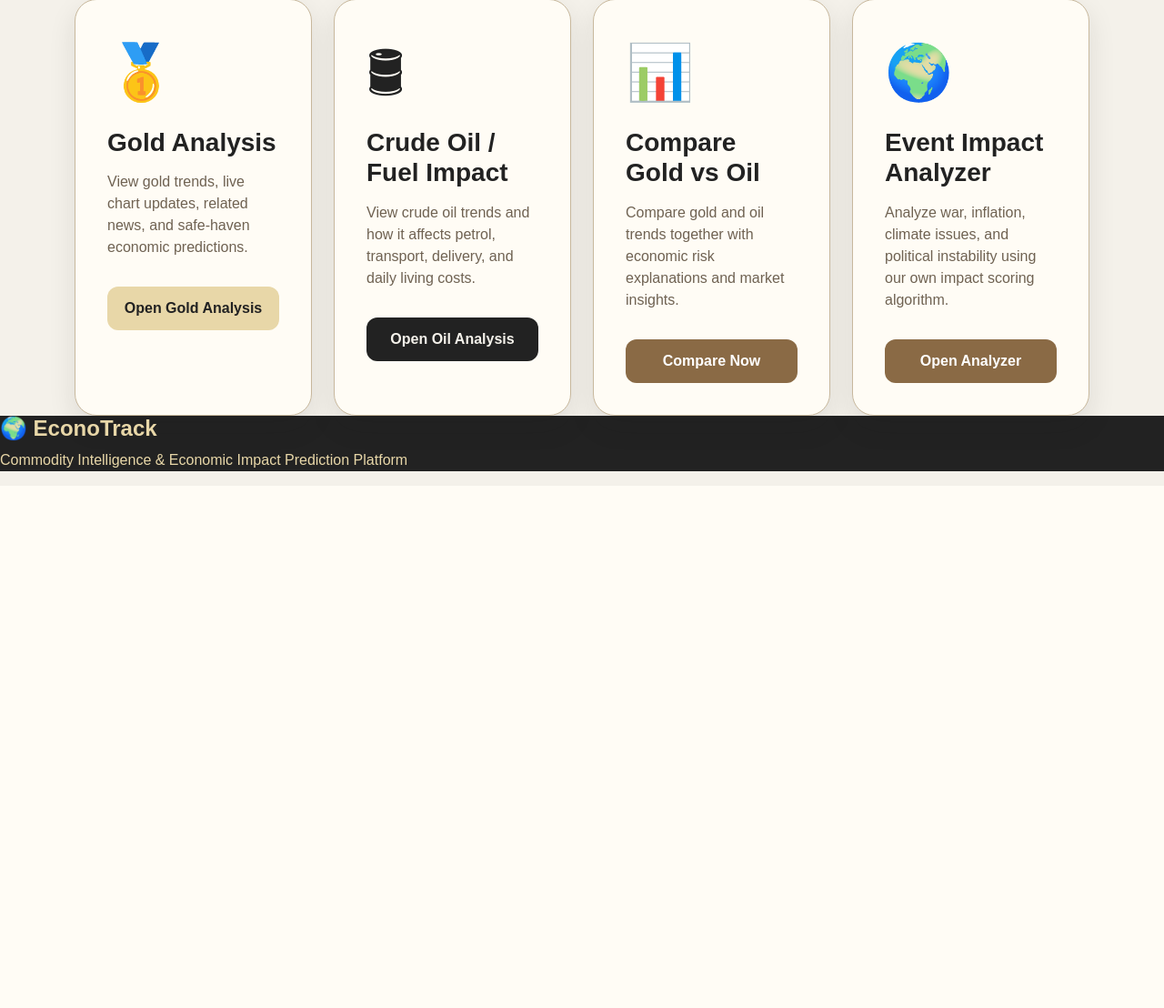
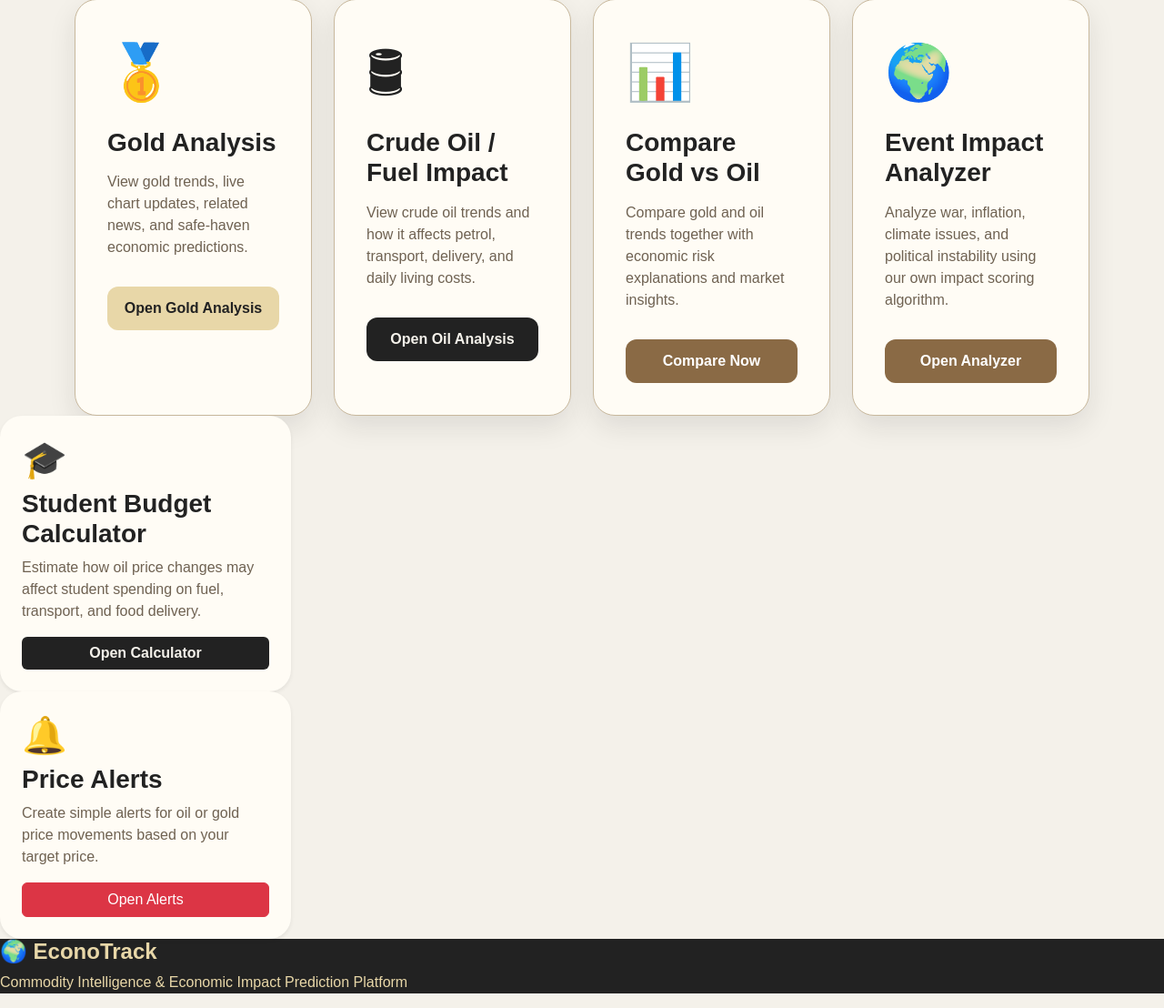
Before and after one commit to janeeswar/Git-exercise-G089, a Python web app: template econotrack/templates/dashboard.html in a window 1280 px wide. Shown: the part 299-1407 px from the top of the page at 91% size. Before the commit the page ends 817 px from the top, so only its background shows below. Run offline with Jinja, Linux system fonts and the light colour scheme; the template is opened without the code that fills it, so the values that code supplies are empty.

Commit message:
add budget and alerts to dashboard

```diff
--- a/econotrack/templates/dashboard.html
+++ b/econotrack/templates/dashboard.html
@@ -155,6 +155,51 @@
 
     </div>
 
+    <div class="col-md-3">
+
+    <div class="card shadow-sm border-0 p-4 h-100">
+
+        <h1>🎓</h1>
+
+        <h3 class="fw-bold">
+            Student Budget Calculator
+        </h3>
+
+        <p class="text-muted">
+            Estimate how oil price changes may affect student spending on fuel,
+            transport, and food delivery.
+        </p>
+
+        <a href="/budget" class="btn btn-dark">
+            Open Calculator
+        </a>
+
+    </div>
+
+</div>
+
+<div class="col-md-3">
+
+    <div class="card shadow-sm border-0 p-4 h-100">
+
+        <h1>🔔</h1>
+
+        <h3 class="fw-bold">
+            Price Alerts
+        </h3>
+
+        <p class="text-muted">
+            Create simple alerts for oil or gold price movements based on your target price.
+        </p>
+
+        <a href="/alerts" class="btn btn-danger">
+            Open Alerts
+        </a>
+
+    </div>
+
+</div>
+
 
     <div class="footer">
 
```
